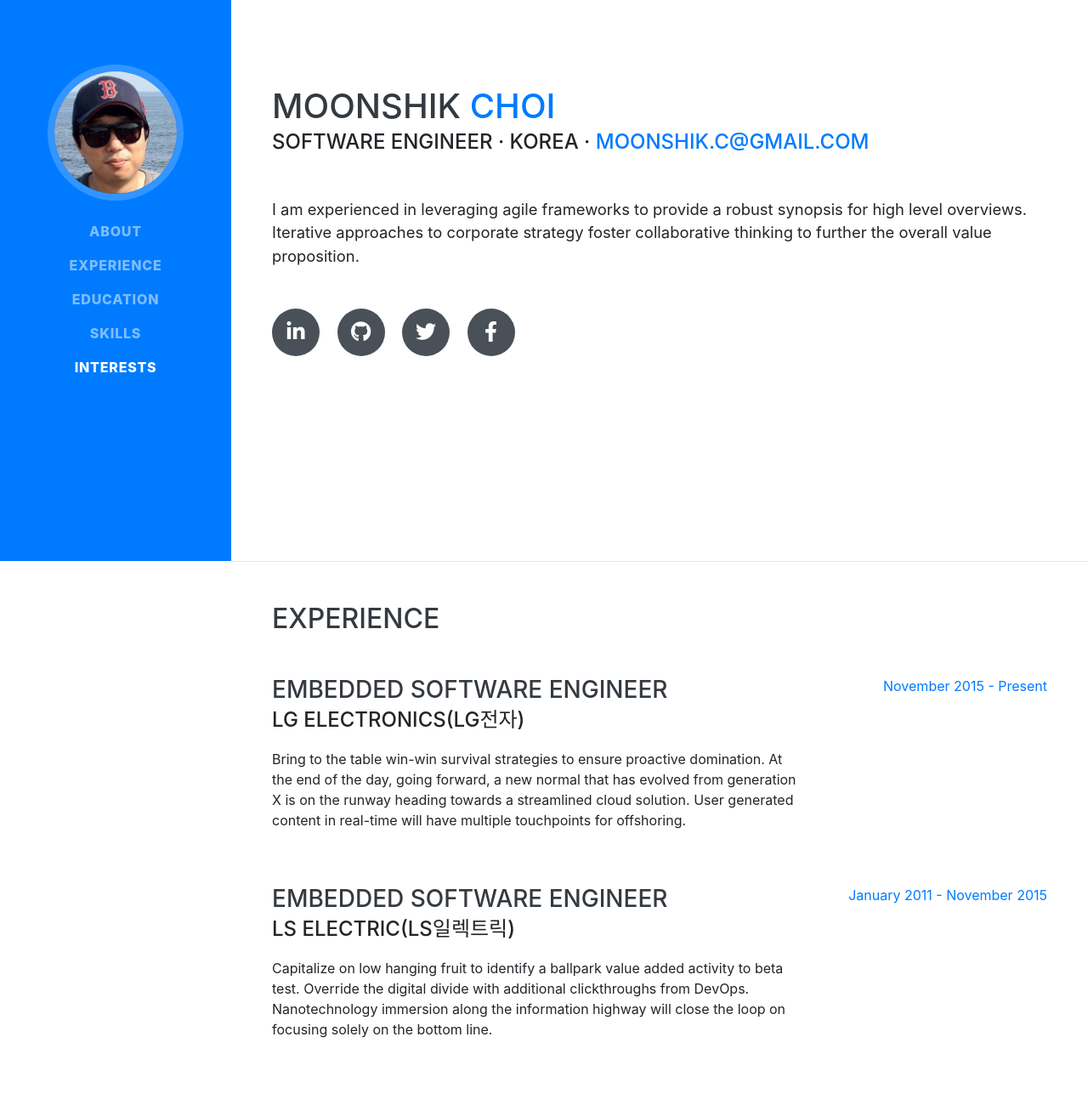
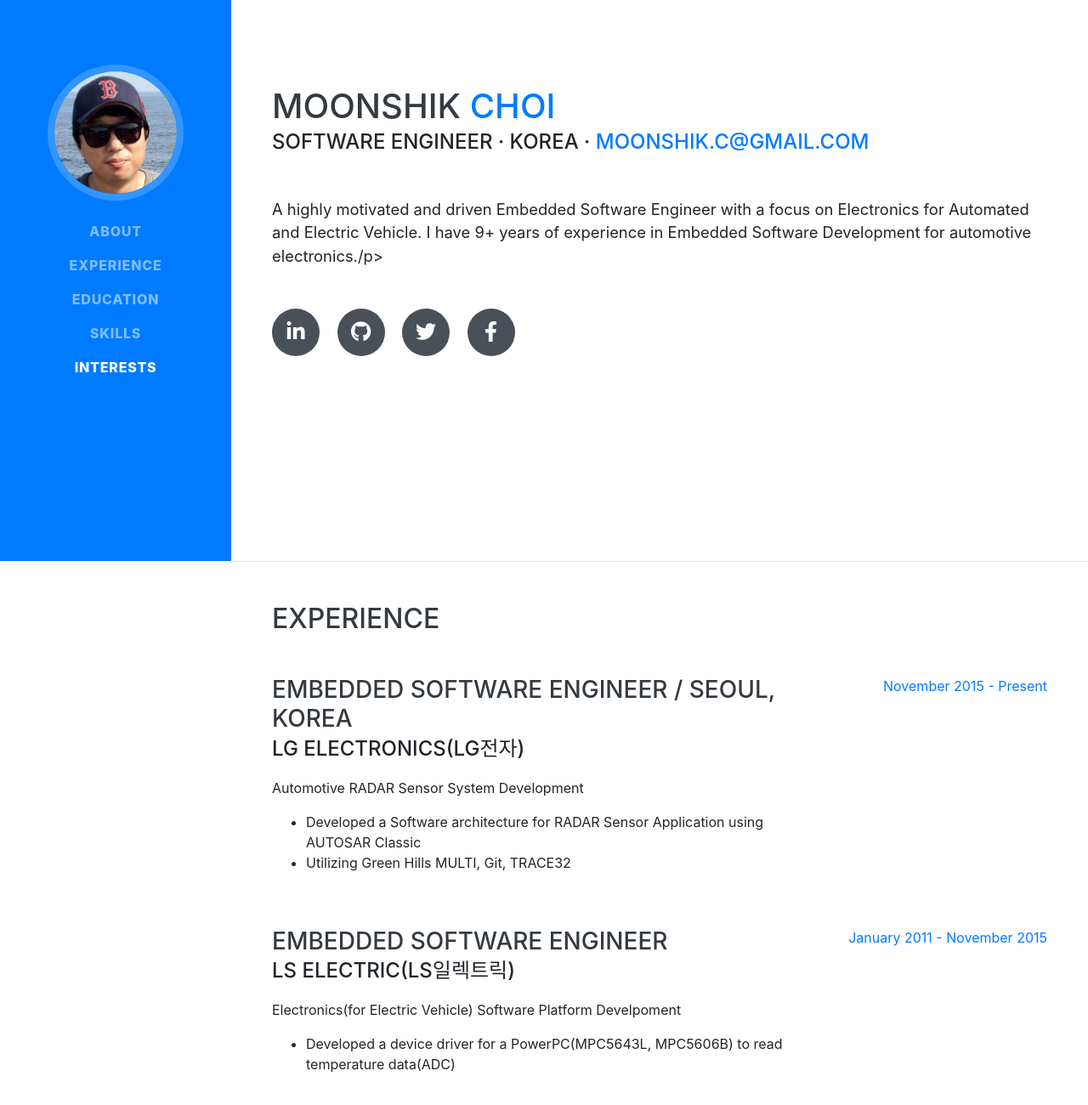
Before and after one commit to mschoi529/mschoi529.github.io, a website with bundled scripts: page index.html in a window 1280 px wide. Shown: the part 140-1440 px from the top of the page at 85% size. Built offline with nearby package versions, Linux system fonts and the light colour scheme; a web font is replaced by a local one.

Commit message:
Modified index.html

```diff
--- a/index.html
+++ b/index.html
@@ -66,7 +66,7 @@
         <div class="subheading mb-5">Software Engineer · Korea ·
           <a href="mailto:moonshik.c@gmail.com">moonshik.c@gmail.com</a>
         </div>
-        <p class="lead mb-5">I am experienced in leveraging agile frameworks to provide a robust synopsis for high level overviews. Iterative approaches to corporate strategy foster collaborative thinking to further the overall value proposition.</p>
+        <p class="lead mb-5">A highly motivated and driven Embedded Software Engineer with a focus on Electronics for Automated and Electric Vehicle. I have 9+ years of experience in Embedded Software Development for automotive electronics./p>
         <div class="social-icons">
           <a href="#">
             <i class="fab fa-linkedin-in"></i>
@@ -92,10 +92,13 @@
 
         <div class="resume-item d-flex flex-column flex-md-row justify-content-between mb-5">
           <div class="resume-content">
-            <h3 class="mb-0">Embedded Software Engineer</h3>
+            <h3 class="mb-0">Embedded Software Engineer / Seoul, Korea</h3>
             <div class="subheading mb-3">LG Electronics(LG전자)</div>
-            <p>Bring to the table win-win survival strategies to ensure proactive domination. At the end of the day, going forward, a new normal that has evolved from generation X is on the runway heading towards a streamlined cloud solution. User generated content in real-time will have multiple touchpoints for offshoring.</p>
-          </div>
+	    <p>Automotive RADAR Sensor System Development</p>
+	    <ul>
+		    <li>Developed a Software architecture for RADAR Sensor Application using AUTOSAR Classic</li>
+	   	    <li>Utilizing Green Hills MULTI, Git, TRACE32</li>
+	  </div>
           <div class="resume-date text-md-right">
             <span class="text-primary">November 2015 - Present</span>
           </div>
@@ -105,8 +108,11 @@
           <div class="resume-content">
             <h3 class="mb-0">Embedded Software Engineer</h3>
             <div class="subheading mb-3">LS Electric(LS일렉트릭)</div>
-            <p>Capitalize on low hanging fruit to identify a ballpark value added activity to beta test. Override the digital divide with additional clickthroughs from DevOps. Nanotechnology immersion along the information highway will close the loop on focusing solely on the bottom line.</p>
-          </div>
+	    <p>Electronics(for Electric Vehicle) Software Platform Develpoment</p>
+	     <ul>
+		    <li>Developed a device driver for a PowerPC(MPC5643L, MPC5606B) to read temperature data(ADC)</li>
+	    </ul>
+         </div>
           <div class="resume-date text-md-right">
             <span class="text-primary">January 2011 - November 2015</span>
           </div>
```
